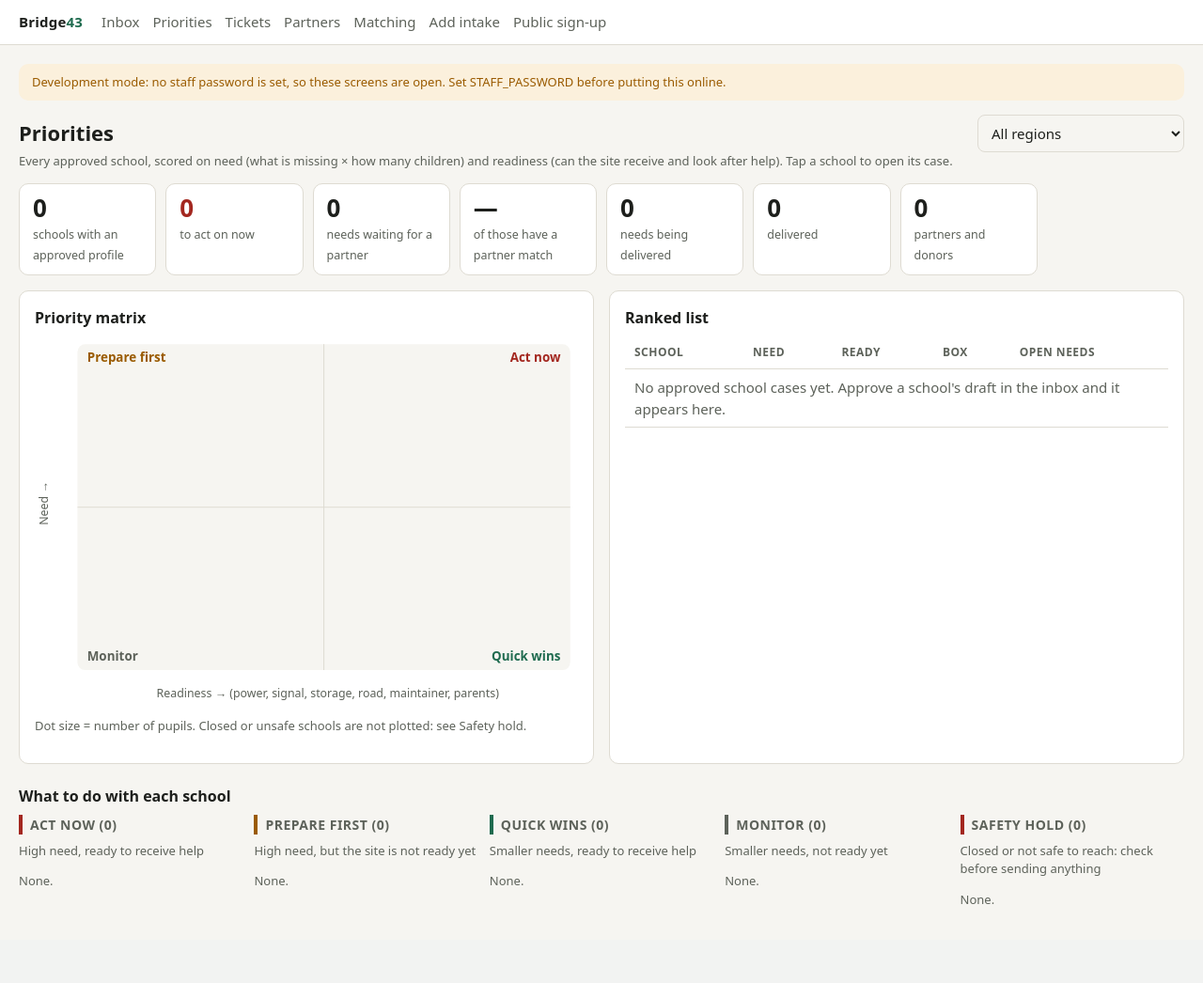
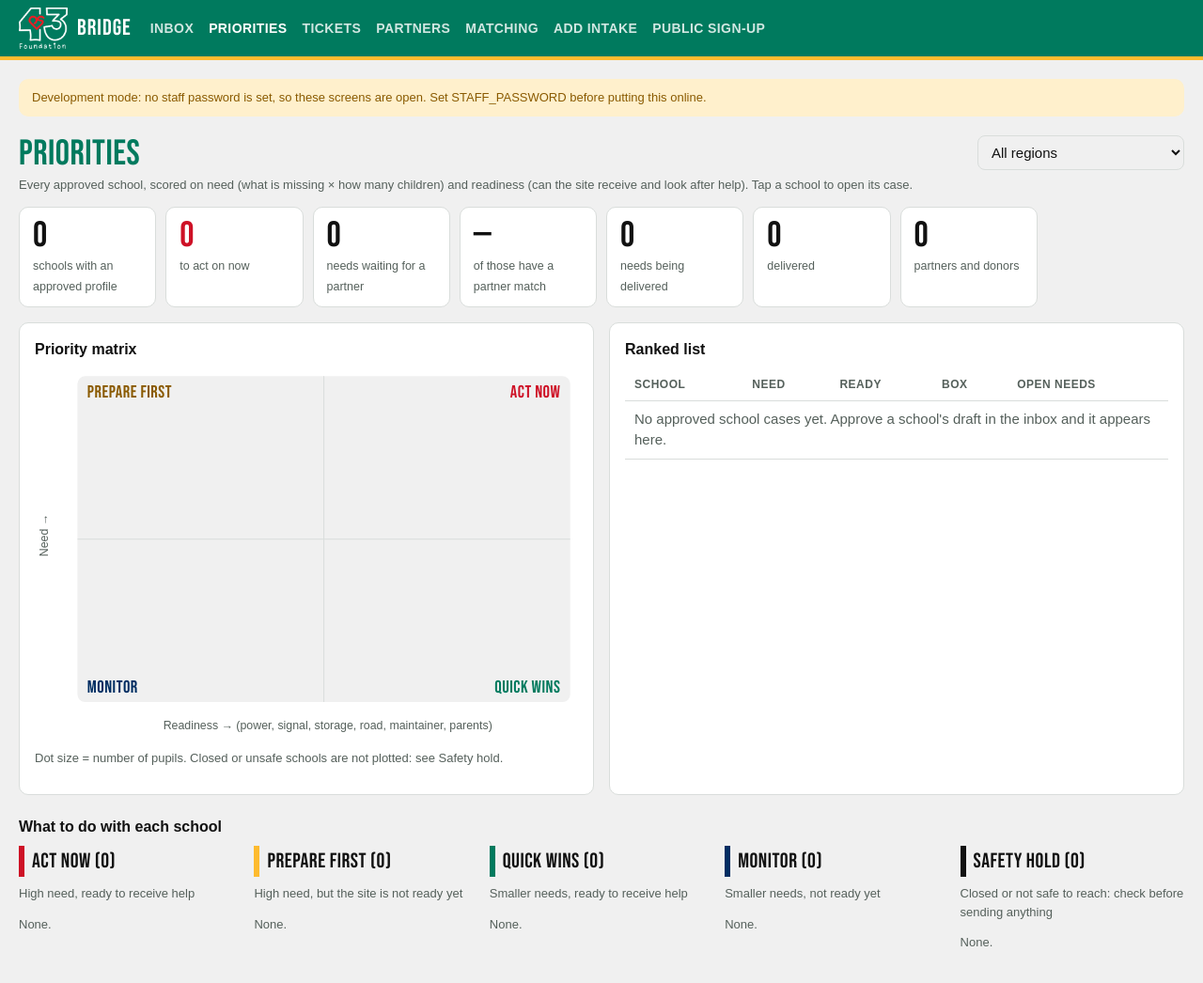
Before and after one commit to Vorobiy/bridge43, a FastAPI app: page /dashboard in a window 1280 px wide. Shown: the whole page at 94% size. Before the commit the page ends 962 px from the top, so only its background shows below. Run offline with FastAPI, Linux system fonts and the light colour scheme; data that the repository does not hold is empty; some web fonts are replaced.

Commit message:
PS43 branding: colours, logo, fonts, branded sign-up page

```diff
--- a/app/main.py
+++ b/app/main.py
@@ -3,9 +3,11 @@ from __future__ import annotations
 
 import logging
 import os
+from pathlib import Path
 from contextlib import asynccontextmanager
 
 from fastapi import FastAPI
+from fastapi.staticfiles import StaticFiles
 
 from . import db, ops_web, public_web, recorder_api, web
 from .channels import kobo, twilio
@@ -47,6 +49,7 @@ def config_problems() -> list[str]:
 
 
 app = FastAPI(title="Bridge43 intake", lifespan=lifespan)
+app.mount("/static", StaticFiles(directory=str(Path(__file__).parent / "static")), name="static")  # PS43 logos, fonts
 app.include_router(twilio.router)
 app.include_router(kobo.router)
 app.include_router(recorder_api.router)
--- a/app/public_web.py
+++ b/app/public_web.py
@@ -26,7 +26,7 @@ GIVES = ["money", "goods", "services", "volunteers", "transport", "expertise"]
 
 T = {
     "fr": {
-        "title": "PS43 Foundation : écoles et partenaires", "lang_other": "English", "lang_other_code": "en",
+        "title": "PS43 Foundation : écoles et partenaires", "title_short": "Ensemble pour les écoles du Cameroun", "lang_other": "English", "lang_other_code": "en",
         "intro": "PS43 aide les écoles du Cameroun à obtenir des salles de classe, de l'eau, de l'électricité, des ordinateurs et du matériel, avec des partenaires de confiance.",
         "school_cta": "Mon école a besoin d'aide", "partner_cta": "Je veux aider (don, travaux, transport)",
         "school_title": "Demander de l'aide pour une école", "partner_title": "Proposer de l'aide",
@@ -55,7 +55,7 @@ T = {
                         "other": "Autre"},
     },
     "en": {
-        "title": "PS43 Foundation: schools and partners", "lang_other": "Français", "lang_other_code": "fr",
+        "title": "PS43 Foundation: schools and partners", "title_short": "Together for Cameroon's schools", "lang_other": "Français", "lang_other_code": "fr",
         "intro": "PS43 helps schools in Cameroon get classrooms, water, power, computers and materials, with partners we trust.",
         "school_cta": "My school needs help", "partner_cta": "I want to help (donate, build, ship)",
         "school_title": "Ask for help for a school", "partner_title": "Offer help",
--- a/app/templates/base.html
+++ b/app/templates/base.html
@@ -3,29 +3,42 @@
 <head>
 <meta charset="utf-8">
 <meta name="viewport" content="width=device-width, initial-scale=1">
-<title>{% block title %}Bridge43{% endblock %} · Bridge43</title>
+<title>{% block title %}Bridge43{% endblock %} · PS43 Bridge</title>
+<link rel="icon" type="image/png" href="/static/brand/favicon.png">
 {% block head %}{% endblock %}
 <style>
+/* PS43 Foundation brand (Brand Book v1.0): green 007A5E, yellow FDBB2F, navy 002D62, red CE1126.
+   Titles in Superline (drop the licensed file in app/static/fonts/), text in Arial. */
+@font-face { font-family: "Superline"; font-display: swap;
+  src: local("Superline"), url("/static/fonts/Superline.woff2") format("woff2"), url("/static/fonts/Superline.otf") format("opentype"); }
+@font-face { font-family: "Bebas Neue"; font-display: swap; src: url("/static/fonts/BebasNeue-Regular.woff2") format("woff2"); }
 :root {
-  --bg: #f6f5f1; --panel: #ffffff; --ink: #1d1f1c; --muted: #5d625a; --line: #dedbd2;
-  --accent: #1f6b4f; --accent-soft: #e3f0e9; --warn: #9a5b00; --warn-soft: #fbf0dc;
-  --bad: #a3271f; --bad-soft: #fbe6e3; --info-soft: #e7eef8; --radius: 10px;
+  --green: #007A5E; --yellow: #FDBB2F; --navy: #002D62; --red: #CE1126;
+  --display: "Superline", "Bebas Neue", "Arial Narrow", Arial, sans-serif;
+  --bg: #f0f0f0; --panel: #ffffff; --ink: #111111; --muted: #55605b; --line: #d9dddb;
+  --accent: #007A5E; --accent-soft: #dff0eb; --warn: #8a5a00; --warn-soft: #fff0cc;
+  --bad: #CE1126; --bad-soft: #fbe2e5; --info-soft: #e3e9f1; --radius: 10px;
 }
 @media (prefers-color-scheme: dark) {
-  :root { --bg:#151714; --panel:#1e211d; --ink:#ecebe6; --muted:#a3a79e; --line:#353a33;
-          --accent:#5fbf92; --accent-soft:#1f3529; --warn:#e3a54a; --warn-soft:#3a2d17;
-          --bad:#f08a80; --bad-soft:#3d1f1c; --info-soft:#1d2836; }
+  :root { --bg:#0b1626; --panel:#11213a; --ink:#eef1f4; --muted:#a6b1c0; --line:#24364f;
+          --accent:#3cc59d; --accent-soft:#123a35; --warn:#FDBB2F; --warn-soft:#3a3014;
+          --bad:#ff5a6e; --bad-soft:#3d1a22; --info-soft:#162b48; }
 }
 * { box-sizing: border-box; }
-body { margin: 0; font: 15px/1.5 system-ui, -apple-system, "Segoe UI", sans-serif; background: var(--bg); color: var(--ink); }
+body { margin: 0; font: 15px/1.5 Arial, "Helvetica Neue", Helvetica, sans-serif; background: var(--bg); color: var(--ink); }
 a { color: var(--accent); }
-header.top { display:flex; align-items:center; gap:20px; padding: 12px 20px; border-bottom:1px solid var(--line); background: var(--panel); position: sticky; top:0; z-index:5; }
-header.top .brand { font-weight: 700; letter-spacing: .2px; text-decoration: none; color: var(--ink); }
-header.top .brand span { color: var(--accent); }
-header.top nav a { margin-right: 14px; text-decoration: none; color: var(--muted); font-weight: 500; }
-header.top nav a:hover { color: var(--ink); }
+header.top { display:flex; align-items:center; gap:20px; padding: 8px 20px; background: var(--green); position: sticky; top:0; z-index:5;
+             border-bottom: 4px solid var(--yellow); }
+header.top .brand { display:flex; align-items:center; gap:10px; text-decoration: none; color: #fff; flex: 0 0 auto; }
+header.top .brand img { height: 44px; width: auto; display: block; }
+header.top .brand span { font-family: var(--display); font-size: 24px; letter-spacing: 1px; line-height: 1; }
+header.top nav a { margin-right: 16px; text-decoration: none; color: rgba(255,255,255,.82); font-weight: 700; font-size: 14px;
+                   text-transform: uppercase; letter-spacing: .4px; padding: 6px 0; border-bottom: 3px solid transparent; }
+header.top nav a:hover, header.top nav a.on { color: #fff; border-bottom-color: var(--yellow); }
 main { max-width: 1280px; margin: 0 auto; padding: 20px; }
-h1 { font-size: 22px; margin: 4px 0 14px; }
+h1 { font-family: var(--display); font-weight: 400; font-size: 38px; line-height: 1.05; letter-spacing: .5px;
+     text-transform: uppercase; color: var(--accent); margin: 6px 0 14px; }
+.panel h1 { font-size: 32px; }
 h2 { font-size: 16px; margin: 22px 0 8px; }
 h3 { font-size: 14px; margin: 16px 0 6px; text-transform: uppercase; letter-spacing: .5px; color: var(--muted); }
 .panel { background: var(--panel); border: 1px solid var(--line); border-radius: var(--radius); padding: 16px; }
@@ -59,7 +72,7 @@ header.top nav { overflow-x: auto; white-space: nowrap; scrollbar-width: none; }
 .b-cancelled { background: var(--bad-soft); color: var(--bad); }
 .kpis { display: grid; grid-template-columns: repeat(auto-fill, minmax(140px, 1fr)); gap: 10px; margin-bottom: 16px; }
 .kpis > div { background: var(--panel); border: 1px solid var(--line); border-radius: var(--radius); padding: 10px 14px; }
-.kpis strong { display: block; font-size: 26px; line-height: 1.2; }
+.kpis strong { display: block; font-family: var(--display); font-weight: 400; font-size: 38px; line-height: 1.05; letter-spacing: .5px; }
 .kpis span { font-size: 12.5px; color: var(--muted); }
 .grid2 { display: grid; grid-template-columns: minmax(0, 1fr) minmax(0, 1fr); gap: 16px; }
 @media (max-width: 900px) { .grid2 { grid-template-columns: 1fr; } }
@@ -70,9 +83,11 @@ header.top nav { overflow-x: auto; white-space: nowrap; scrollbar-width: none; }
 .pill { display: inline-block; font-size: 12px; padding: 1px 8px; border-radius: 999px; border: 1px solid var(--line); margin: 2px 2px 0 0; }
 .meter { height: 6px; border-radius: 3px; background: var(--line); overflow: hidden; }
 .meter > i { display: block; height: 100%; background: var(--accent); }
-.q-act_now { --q: var(--bad); } .q-prepare_first { --q: var(--warn); } .q-quick_wins { --q: var(--accent); }
-.q-monitor { --q: var(--muted); } .q-safety_hold { --q: var(--bad); }
-.qhead { border-left: 4px solid var(--q); padding-left: 8px; margin: 0 0 8px; }
+.q-act_now { --q: var(--red); --qt: #fff; } .q-prepare_first { --q: var(--yellow); --qt: #111; }
+.q-quick_wins { --q: var(--green); --qt: #fff; } .q-monitor { --q: var(--navy); --qt: #fff; }
+.q-safety_hold { --q: #111; --qt: #fff; }
+.qhead { border-left: 6px solid var(--q); padding-left: 8px; margin: 0 0 8px; font-family: var(--display); font-weight: 400;
+         font-size: 22px; letter-spacing: .5px; color: var(--ink); }
 .log { list-style: none; padding: 0; margin: 0; }
 .log li { padding: 6px 0; border-bottom: 1px solid var(--line); font-size: 14px; }
 .log .when { color: var(--muted); font-size: 12px; }
@@ -92,7 +107,8 @@ th, td { text-align: left; padding: 8px 10px; border-bottom: 1px solid var(--lin
 th { font-size: 12px; text-transform: uppercase; letter-spacing: .5px; color: var(--muted); }
 tr.clickable { cursor: pointer; } tr.clickable:hover { background: var(--bg); }
 button, .btn { font: inherit; font-weight: 600; padding: 8px 14px; border-radius: 8px; border: 1px solid var(--line); background: var(--panel); color: var(--ink); cursor: pointer; text-decoration: none; display: inline-block; }
-button.primary, .btn.primary { background: var(--accent); border-color: var(--accent); color: #fff; }
+button.primary, .btn.primary { background: var(--green); border-color: var(--green); color: #fff; }
+button.primary:hover, .btn.primary:hover { background: var(--navy); border-color: var(--navy); }
 button.danger { color: var(--bad); }
 button:disabled { opacity: .5; cursor: not-allowed; }
 input[type=text], input[type=tel], select, textarea { font: inherit; width: 100%; padding: 8px 10px; border: 1px solid var(--line); border-radius: 8px; background: var(--bg); color: var(--ink); }
@@ -107,8 +123,9 @@ details > summary { cursor: pointer; font-weight: 600; margin: 8px 0; }
 </head>
 <body>
 <header class="top">
-  <a class="brand" href="/">Bridge<span>43</span></a>
-  <nav><a href="/">Inbox</a><a href="/dashboard">Priorities</a><a href="/tickets">Tickets</a><a href="/partners">Partners</a><a href="/matches">Matching</a><a href="/intake">Add intake</a><a href="/join" target="_blank">Public sign-up</a></nav>
+  <a class="brand" href="/"><img src="/static/brand/ps43-logo-white.png" alt="PS43 Foundation"><span>Bridge</span></a>
+  {% set here = request.url.path %}
+  <nav><a href="/" class="{{ 'on' if here == '/' or here.startswith('/threads') }}">Inbox</a><a href="/dashboard" class="{{ 'on' if here.startswith('/dashboard') }}">Priorities</a><a href="/tickets" class="{{ 'on' if here.startswith('/tickets') }}">Tickets</a><a href="/partners" class="{{ 'on' if here.startswith('/partners') }}">Partners</a><a href="/matches" class="{{ 'on' if here.startswith('/matches') }}">Matching</a><a href="/intake" class="{{ 'on' if here.startswith('/intake') }}">Add intake</a><a href="/join" target="_blank">Public sign-up</a></nav>
 </header>
 <main>
 {% if open_mode %}<div class="flash warn small">Development mode: no staff password is set, so these screens are open. Set STAFF_PASSWORD before putting this online.</div>{% endif %}
--- a/app/templates/dashboard.html
+++ b/app/templates/dashboard.html
@@ -9,8 +9,9 @@
 .matrix .dot { stroke: var(--panel); stroke-width: 2; }
 .matrix a:hover .dot { stroke: var(--ink); }
 .matrix .lbl { fill: var(--ink); font-size: 11.5px; }
-.dot.q-act_now { fill: var(--bad); } .dot.q-prepare_first { fill: var(--warn); }
-.dot.q-quick_wins { fill: var(--accent); } .dot.q-monitor { fill: var(--muted); }
+.matrix .dot { fill: var(--q); }
+.matrix text { font-family: Arial, sans-serif; }
+.matrix text.q { font-family: var(--display); font-weight: 400; font-size: 18px; letter-spacing: .5px; }
 .boxes { display: grid; grid-template-columns: repeat(5, minmax(200px, 1fr)); gap: 12px; overflow-x: auto; }
 .boxes .card { margin-bottom: 8px; }
 .scores { display: flex; gap: 10px; font-size: 12.5px; color: var(--muted); margin: 4px 0; }
@@ -64,10 +65,10 @@
       {% set mx = L + (W - L - 8) / 2 %}{% set my = 8 + (H - B - 8) / 2 %}
       <line class="axis" x1="{{ mx }}" y1="8" x2="{{ mx }}" y2="{{ H - B }}"/>
       <line class="axis" x1="{{ L }}" y1="{{ my }}" x2="{{ W - 8 }}" y2="{{ my }}"/>
-      <text class="q" x="{{ L + 10 }}" y="26" style="fill:var(--warn)">Prepare first</text>
-      <text class="q" x="{{ W - 18 }}" y="26" text-anchor="end" style="fill:var(--bad)">Act now</text>
-      <text class="q" x="{{ L + 10 }}" y="{{ H - B - 10 }}">Monitor</text>
-      <text class="q" x="{{ W - 18 }}" y="{{ H - B - 10 }}" text-anchor="end" style="fill:var(--accent)">Quick wins</text>
+      <text class="q" x="{{ L + 10 }}" y="30" style="fill:var(--warn)">PREPARE FIRST</text>
+      <text class="q" x="{{ W - 18 }}" y="30" text-anchor="end" style="fill:var(--bad)">ACT NOW</text>
+      <text class="q" x="{{ L + 10 }}" y="{{ H - B - 10 }}" style="fill:var(--navy)">MONITOR</text>
+      <text class="q" x="{{ W - 18 }}" y="{{ H - B - 10 }}" text-anchor="end" style="fill:var(--accent)">QUICK WINS</text>
       <text x="{{ L + (W - L) / 2 }}" y="{{ H - 8 }}" text-anchor="middle">Readiness → (power, signal, storage, road, maintainer, parents)</text>
       <text x="14" y="{{ (H - B) / 2 }}" text-anchor="middle" transform="rotate(-90 14 {{ (H - B) / 2 }})">Need →</text>
       {% for p in plot %}
@@ -87,7 +88,7 @@
       <tr class="clickable" onclick="location.href='/threads/{{ c.thread.id }}'">
         <td><strong>{{ c.score.name }}</strong><br><span class="small muted">{{ [c.score.town, c.score.region]|select|join(", ") }}{% if c.score.students %} · {{ c.score.students }} pupils{% endif %}</span></td>
         <td>{{ c.score.need }}</td><td>{{ c.score.readiness }}</td>
-        <td><span class="badge q-{{ c.score.quadrant }}" style="background:var(--q); color:#fff">{{ c.score.quadrant_label }}</span></td>
+        <td><span class="badge q-{{ c.score.quadrant }}" style="background:var(--q); color:var(--qt)">{{ c.score.quadrant_label }}</span></td>
         <td>{{ c.open_tickets }}</td>
       </tr>
       {% else %}<tr><td colspan="5" class="muted">No approved school cases yet. Approve a school's draft in the inbox and it appears here.</td></tr>
--- a/app/templates/ticket.html
+++ b/app/templates/ticket.html
@@ -14,7 +14,7 @@
       <h1 style="margin:8px 0 4px">{{ t.description }}{% if t.quantity_text %} <span class="muted">· {{ t.quantity_text }}</span>{% endif %}</h1>
       <p class="muted" style="margin:0">For <a href="/threads/{{ t.thread_id }}">{{ score.name if score else (t.display_name or t.case_title) }}</a>
         {% if score %}· {{ [score.town, score.region]|select|join(", ") }}{% if score.students %} · {{ score.students }} pupils{% endif %}
-        · <span class="badge q-{{ score.quadrant }}" style="background:var(--q); color:#fff">{{ score.quadrant_label }}</span>{% endif %}
+        · <span class="badge q-{{ score.quadrant }}" style="background:var(--q); color:var(--qt)">{{ score.quadrant_label }}</span>{% endif %}
         · {{ t.case_number }}</p>
     </div>
     <form method="post" action="/tickets/{{ t.id }}/status" class="row" style="flex:0 0 260px; align-items:flex-end">
```
Also changed, not shown: app/static/fonts/BebasNeue-OFL.txt (added, +93 -0 lines), app/templates/join.html (+46 -22 lines), README.md, app/static/brand/favicon.png (added), app/static/brand/ps43-logo-dark.png (added), app/static/brand/ps43-logo-white.png (added), app/static/brand/ps43-logo.svg (added), app/static/fonts/BebasNeue-Regular.woff2 (added), app/static/fonts/README.txt (added).
